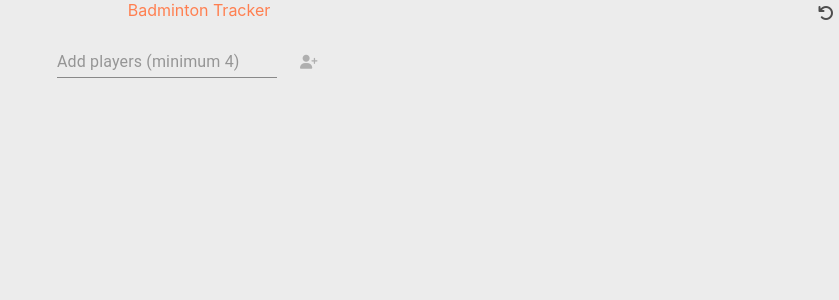
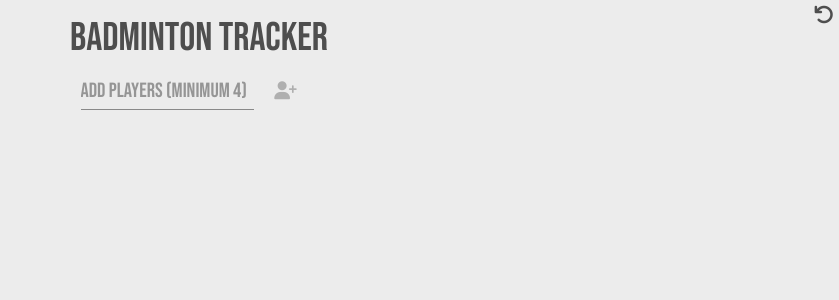
Before and after one commit to sajidjahabarali/BadmintonTracker, a React (Create React App) app: page / in a window 1280 px wide. Shown: the top 300 px of the page, without its empty margins (441-1280 px from the left). Built offline with nearby package versions, Linux system fonts and the light colour scheme.

Commit message:
made styling changes and improved overall ui of app

```diff
--- a/public/index.html
+++ b/public/index.html
@@ -25,6 +25,9 @@
       Learn how to configure a non-root public URL by running `npm run build`.
     -->
     <meta property="og:image" content="https://raw.githubusercontent.com/sajidjahabarali/BadmintonTracker/master/public/shuttlecock-badminton.png" />
+    <link rel="preconnect" href="https://fonts.googleapis.com">
+    <link rel="preconnect" href="https://fonts.gstatic.com" crossorigin>
+    <link href="https://fonts.googleapis.com/css2?family=Bebas+Neue&display=swap" rel="stylesheet">
     <script src="https://kit.fontawesome.com/33f7dbfdab.js" crossorigin="anonymous"></script>
     <title>Badminton Tracker</title>
   </head>
--- a/src/App.css
+++ b/src/App.css
@@ -1,15 +1,20 @@
+* {
+  font-family: 'Bebas Neue', Arial, Helvetica, sans-serif;
+}
+
 body {
   text-align: center;
   background-color: #ececec;
   color: rgb(78, 78, 78);
 }
 
-.App-header {
-  color: coral;
+.App{
+  margin: 15px
 }
 
 .reset-button{
   position: absolute;
   top: 5px;
   right: 5px;
+  font-size: 20px;
 }
--- a/src/App.js
+++ b/src/App.js
@@ -5,6 +5,9 @@ import TrackerInfo from "./Components/TrackerInfo/TrackerInfo";
 import { resetPlayerData } from "./redux/Players/players.actions";
 import { useState } from "react";
 import { useEffect } from "react";
+import { Typography } from "@mui/material";
+import { ThemeProvider, createTheme } from "@mui/material/styles";
+import { theme } from "./common.utils";
 
 function App(props) {
   const [resetButtonPressed, setResetButtonPressed] = useState(false);
@@ -21,15 +24,19 @@ function App(props) {
 
   return (
     <div className="App">
+      <ThemeProvider theme={theme}>
         <i
           onClick={() => handleResetButton()}
           className="reset-button fa-solid fa-arrow-rotate-left"
         ></i>
-      <header className="App-header">Badminton Tracker</header>
+        <Typography variant="h1" color="blue">
+          Badminton Tracker
+        </Typography>
         <div className="container">
           <NameInput></NameInput>
           <TrackerInfo resetButtonPressed={resetButtonPressed}></TrackerInfo>
         </div>
+      </ThemeProvider>
     </div>
   );
 }
--- a/src/Components/CurrentMatch/CurrentMatch.css
+++ b/src/Components/CurrentMatch/CurrentMatch.css
@@ -10,10 +10,12 @@
   margin: 10px;
 }
 
-.matchInfo {
+.matchInfo, .matchCounter {
   margin: 20px;
+  font-size: 30px;
 }
 
 .teamButton {
   width: 10em;
+  font-size: 30px;
 }
--- a/src/Components/CurrentMatch/CurrentMatch.jsx
+++ b/src/Components/CurrentMatch/CurrentMatch.jsx
@@ -7,24 +7,14 @@ import {
   addWinToPlayer,
   addLossToPlayer,
 } from "../../redux/Players/players.actions";
-import { shuffleArray } from "../../common.utils";
+import { buttonTheme, shuffleArray } from "../../common.utils";
 import "./CurrentMatch.css";
-import { createTheme, ThemeProvider } from "@mui/material/styles";
-import { orange, blue } from "@mui/material/colors";
+import { ThemeProvider } from "@mui/material/styles";
 import { saveToLocalStorage, loadFromLocalStorage } from "../../common.utils";
+import { theme } from "../../common.utils";
+import { createTheme } from "@mui/material/styles";
 
 const localStorageKey = "currentMatchState";
-
-const theme = createTheme({
-  palette: {
-    orange: {
-      main: orange[500],
-    },
-    blue: {
-      main: blue[500],
-    },
-  },
-});
 
 function CurrentMatch(props) {
   const getCurrentPlayersDefaultState = () => {
@@ -122,16 +112,18 @@ function CurrentMatch(props) {
 
   return (
     <div>
+      <ThemeProvider theme={theme}>
         {matchesStarted ? (
-        <div>
+          <div className="matchCounter">
             Matches played: {matchesPlayed}
             {getMatch()}
           </div>
         ) : null}
         {!(props.players.players.length >= 4) ? null : matchesStarted ? (
-        <ThemeProvider theme={theme}>
+          <div>
             <div className="button">
               <Button
+                style={buttonTheme}
                 className="teamButton"
                 variant="contained"
                 color="blue"
@@ -144,6 +136,7 @@ function CurrentMatch(props) {
             </div>
             <div className="button">
               <Button
+                style={buttonTheme}
                 className="teamButton"
                 variant="contained"
                 color="orange"
@@ -154,10 +147,12 @@ function CurrentMatch(props) {
                 Orange wins
               </Button>
             </div>
-        </ThemeProvider>
+          </div>
         ) : (
           <Button
+            style={buttonTheme}
             variant="contained"
+            color="white"
             onClick={() => {
               createNextMatch();
               setMatchesStarted(true);
@@ -166,6 +161,7 @@ function CurrentMatch(props) {
             Create first match
           </Button>
         )}
+      </ThemeProvider>
     </div>
   );
 }
--- a/src/Components/NameInput/NameInput.css
+++ b/src/Components/NameInput/NameInput.css
@@ -1,3 +1,7 @@
 .errorMessage {
   color:red
 }
+
+.container{
+  padding: 5px 0 20px 0;
+}
--- a/src/Components/NameInput/NameInput.jsx
+++ b/src/Components/NameInput/NameInput.jsx
@@ -4,7 +4,9 @@ import { useState } from "react";
 import { connect } from "react-redux";
 import { addPlayer } from "../../redux/Players/players.actions";
 import { useEffect } from "react";
+import { theme } from "../../common.utils";
 import "./NameInput.css";
+import { ThemeProvider } from "@mui/material";
 
 function NameInput(props) {
   const [inputValue, setInputValue] = useState("");
@@ -52,7 +54,8 @@ function NameInput(props) {
   };
 
   return (
-    <div>
+    <div className="container">
+      <ThemeProvider theme={theme}>
         <div className="userInput">
           <Input
             id="outlined-basic"
@@ -82,6 +85,7 @@ function NameInput(props) {
             {showNameCannotContainSpacesError && " Name cannot contain spaces."}
           </div>
         )}
+      </ThemeProvider>
     </div>
   );
 }
--- a/src/Components/PlayerTable/PlayerTable.css
+++ b/src/Components/PlayerTable/PlayerTable.css
@@ -1,7 +1,3 @@
-.container{
-  margin: 2%
-}
-
 .icon {
   margin: 10px;
 }
--- a/src/Components/PlayerTable/PlayerTable.jsx
+++ b/src/Components/PlayerTable/PlayerTable.jsx
@@ -9,7 +9,8 @@ import TableRow from "@mui/material/TableRow";
 import Paper from "@mui/material/Paper";
 import Modal from "../Modal/Modal";
 import { useState } from "react";
-
+import { ThemeProvider } from "@mui/material/styles";
+import { theme } from "../../common.utils";
 import "./PlayerTable.css";
 
 const getWinRate = (wins, actualGamesPlayed) =>
@@ -30,15 +31,26 @@ function PlayerTable(props) {
 
   const getTable = () => (
     <div className="container">
+      <ThemeProvider theme={theme}>
         <TableContainer component={Paper}>
           <Table sx={{ minWidth: 150 }} aria-label="simple table">
             <TableHead>
               <TableRow>
-              <TableCell>Player</TableCell>
-              <TableCell align="right">W</TableCell>
-              <TableCell align="right">L</TableCell>
-              <TableCell align="right">T</TableCell>
-              <TableCell align="right">WR (%)</TableCell>
+                <TableCell align="center">
+                  <i class="fa-solid fa-user"></i>
+                </TableCell>
+                <TableCell align="center">
+                  <i class="fa-solid fa-w"></i>
+                </TableCell>
+                <TableCell align="center">
+                  <i class="fa-solid fa-l"></i>
+                </TableCell>
+                <TableCell align="center">
+                  <i class="fa-solid fa-hashtag"></i>
+                </TableCell>
+                <TableCell align="center">
+                  <i class="fa-solid fa-percent"></i>
+                </TableCell>
                 <TableCell align="center">
                   <i className="fa-solid fa-gear"></i>
                 </TableCell>
@@ -46,13 +58,8 @@ function PlayerTable(props) {
             </TableHead>
             <TableBody>
               {props.players.players.map((player, key) => (
-              <TableRow
-                key={key}
-                sx={{ "&:last-child td, &:last-child th": { border: 0 } }}
-              >
-                <TableCell component="th" scope="row">
-                  {player.name}
-                </TableCell>
+                <TableRow key={key}>
+                  <TableCell>{player.name}</TableCell>
                   <TableCell align="right">{player.wins}</TableCell>
                   <TableCell align="right">{player.losses}</TableCell>
                   <TableCell align="right">
@@ -79,6 +86,7 @@ function PlayerTable(props) {
             </TableBody>
           </Table>
         </TableContainer>
+      </ThemeProvider>
     </div>
   );
 
--- /dev/null
+++ b/src/Components/TrackerInfo/TrackerInfo.css
@@ -0,0 +1,3 @@
+.trackerInfoComponent{
+  margin: 0 0 40px 0;
+}
--- a/src/Components/TrackerInfo/TrackerInfo.jsx
+++ b/src/Components/TrackerInfo/TrackerInfo.jsx
@@ -1,12 +1,17 @@
 import CurrentMatch from "../CurrentMatch/CurrentMatch";
 import PlayerTable from "../PlayerTable/PlayerTable";
+import "./TrackerInfo.css";
 function TrackerInfo(props) {
   return (
     <div>
-      <CurrentMatch
-        resetButtonPressed={props.resetButtonPressed}
-      ></CurrentMatch>
-      <PlayerTable></PlayerTable>
+      <div className="trackerInfoComponent">
+        <CurrentMatch
+          resetButtonPressed={props.resetButtonPressed}
+        ></CurrentMatch>
+      </div>
+      <div className="trackerInfoComponent">
+        <PlayerTable></PlayerTable>
+      </div>
     </div>
   );
 }
--- a/src/common.utils.js
+++ b/src/common.utils.js
@@ -1,3 +1,6 @@
+import { createTheme } from "@mui/material/styles";
+import { orange, blue, white } from "@mui/material/colors";
+
 export const shuffleArray = (array) => {
   let currentIndex = array.length,
     randomIndex;
@@ -37,3 +40,28 @@ export function loadFromLocalStorage(name) {
     return undefined;
   }
 }
+
+export const theme = createTheme({
+  typography: {
+    fontFamily: "Bebas Neue, Arial, Helvetica, sans-serif",
+    fontSize: 18,
+    h1: {
+      fontSize: 40,
+    },
+  },
+  palette: {
+    orange: {
+      main: orange[500],
+    },
+    blue: {
+      main: blue[500],
+    },
+    white: {
+      main: "white",
+    },
+  },
+});
+
+export const buttonTheme = {
+  fontSize: "25px",
+};
```
Lines whose indentation alone changed are shown as unchanged.
